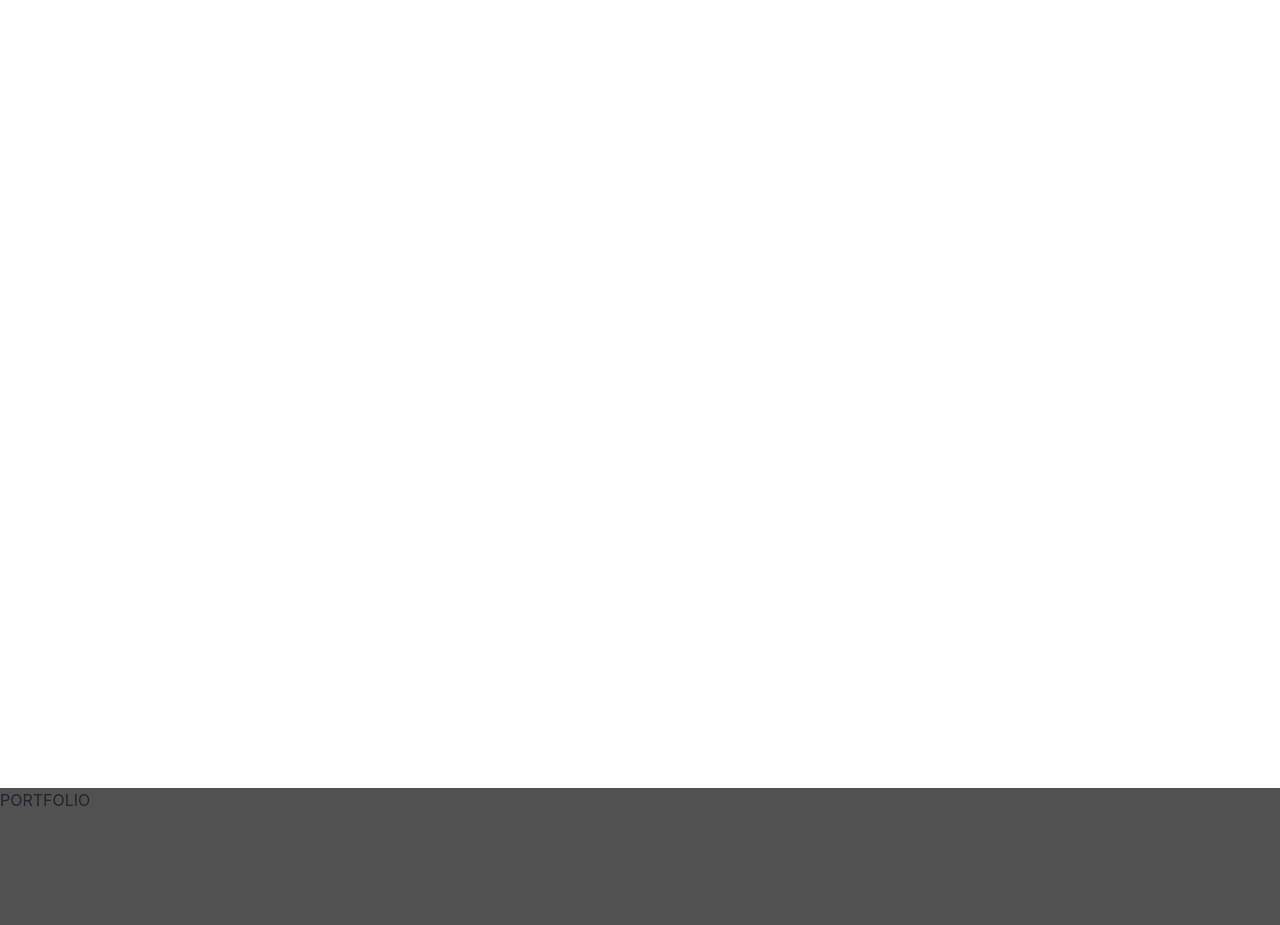
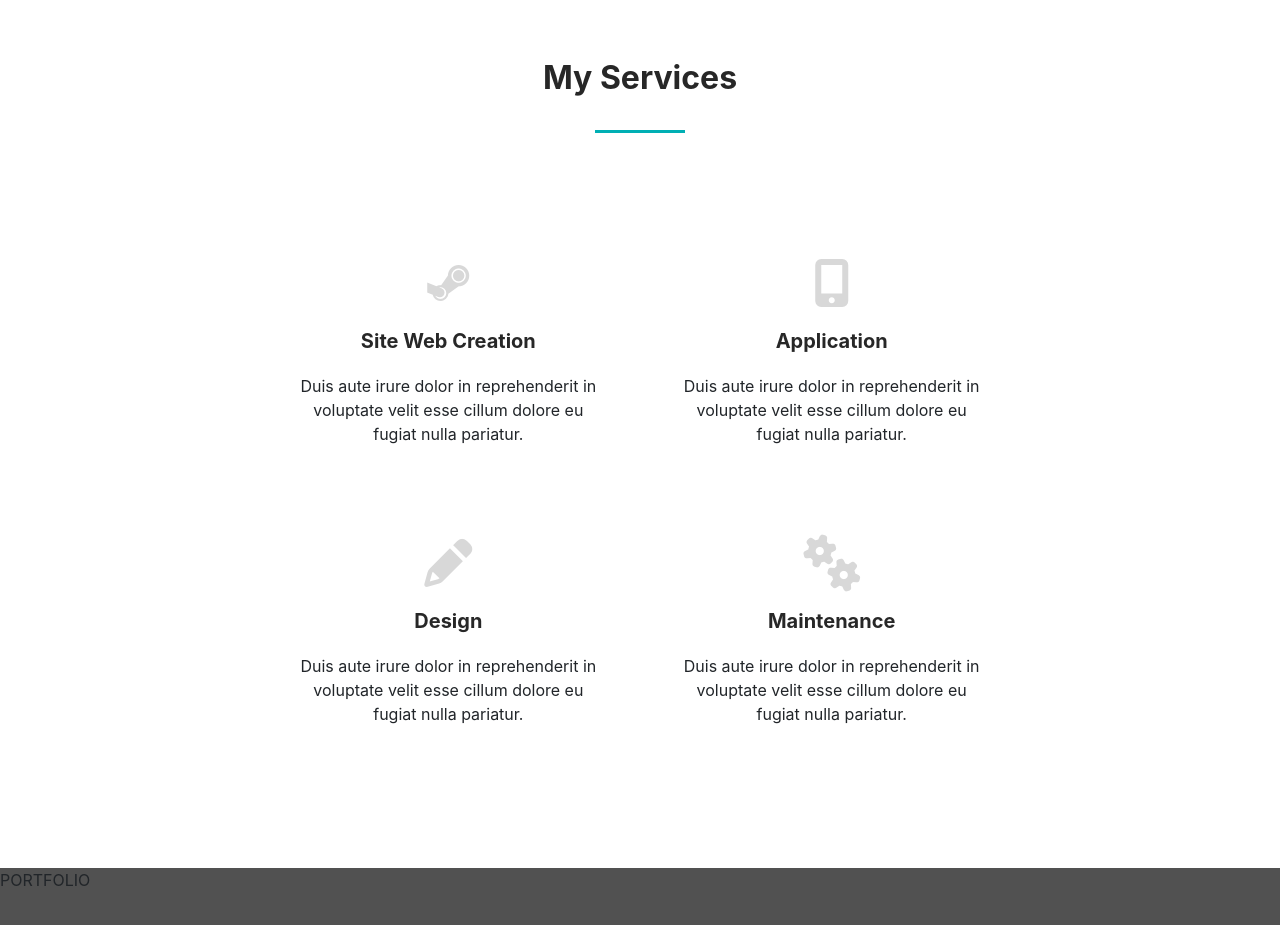
Before and after one commit to emanuelportela/Portfolio, a plain HTML site: page index.html in a window 1280 px wide. Shown: the part 2307-3232 px from the top of the page. Drawn offline with nearby package versions, Linux system fonts and the light colour scheme.

Commit message:
service fini

```diff
--- a/index.html
+++ b/index.html
@@ -217,7 +217,61 @@
 
       <div class="section-after-2"></div>
 
-      <section class="section-2">SERVICES</section>
+      <section class="section-2">
+
+         <div class="titre-services">
+
+            <h2 class="h2-services">My Services</h2>
+
+            <div class="souligne"></div>
+
+            <div class="rows" class="container">
+
+               <div class="row jad" >
+
+                  <div id="section-2-cols" class="col-md-4 col-sm-12">
+
+                     <div class="icone2"><i class="fab fa-steam-symbol fa-3x"></i></div>
+                     <div class="nom2">Site Web Creation</div>
+                     <div class="info2">Duis aute irure dolor in reprehenderit in voluptate velit esse cillum dolore eu fugiat nulla pariatur.</div>
+
+                  </div>
+
+                  <div id="section-2-cols" class="col-md-4 col-sm-12">
+
+                     <div class="icone2"><i class="fas fa-mobile-alt fa-3x"></i></div>
+                     <div class="nom2">Application</div>
+                     <div class="info2">Duis aute irure dolor in reprehenderit in voluptate velit esse cillum dolore eu fugiat nulla pariatur.</div>
+
+                  </div>
+
+               </div>
+
+               <div class="row jad">
+
+                  <div id="section-2-cols" class="col-md-4 col-sm-12">
+
+                     <div class="icone2"><i class="fas fa-pencil-alt fa-3x"></i></div>
+                     <div class="nom2">Design</div>
+                     <div class="info2">Duis aute irure dolor in reprehenderit in voluptate velit esse cillum dolore eu fugiat nulla pariatur.</div>
+
+                  </div>
+
+                  <div id="section-2-cols" class="col-md-4 col-sm-12">
+
+                     <div class="icone2"><i class="fas fa-cogs fa-3x"></i></div>
+                     <div class="nom2">Maintenance</div>
+                     <div class="info2">Duis aute irure dolor in reprehenderit in voluptate velit esse cillum dolore eu fugiat nulla pariatur.</div>
+
+                  </div>
+
+               </div>
+
+            </div>
+
+         </div>
+
+      </section>
 
       <div class="section-after-1"></div>
 
--- a/sass/main.sass
+++ b/sass/main.sass
@@ -356,15 +356,76 @@ body
 
 
    .section-2
-      height: 100vh
+      height: 110vh
       background-color: white
+      padding: 10vh 0
+
+      .titre-services
+         display: flex
+         flex-wrap: wrap
+         justify-content: center
+         margin-bottom: 10vh
+
+         .h2-services
+            color: #272727
+            font-weight: bold
+            text-align: center
+            margin-bottom: 4vh
+            align-items: center
+            width: 100%
+
+         .souligne
+            background-color: #00AFB4
+            height: 3px
+            width: 90px
+
+      .rows
+         width: 100%
+         margin: 10vh
+         justify-content: center
+
+      .jad
+         justify-content: center
+
+         #section-2-cols
+            height: 35vh
+            display: flex
+            align-items: center
+            flex-wrap: wrap
+            padding: 5vh
+
+            .icone2
+               justify-content: center
+               display: flex
+               width: 100%
+               color: #D8D8D8
+
+            .nom2
+               display: flex
+               justify-content: center
+               align-items: center
+               height: 5vh
+               width: 100%
+               font-size: 20px
+               font-weight: bold
+               color: #272727
+
+            .info2
+               display: flex
+               justify-content: center
+               align-items: center
+               text-align: center
+
+         #section-2-cols:hover
+            background-color: #00ADB2
+            color: white
 
    .section-3
       height: 100vh
       background-color: #515151
 
    .section-4
-      height: 120vh
+      height: 110vh
       background-color: white
       padding: 10vh
 
```
Also changed, not shown: css/main.css, 1 other file.
